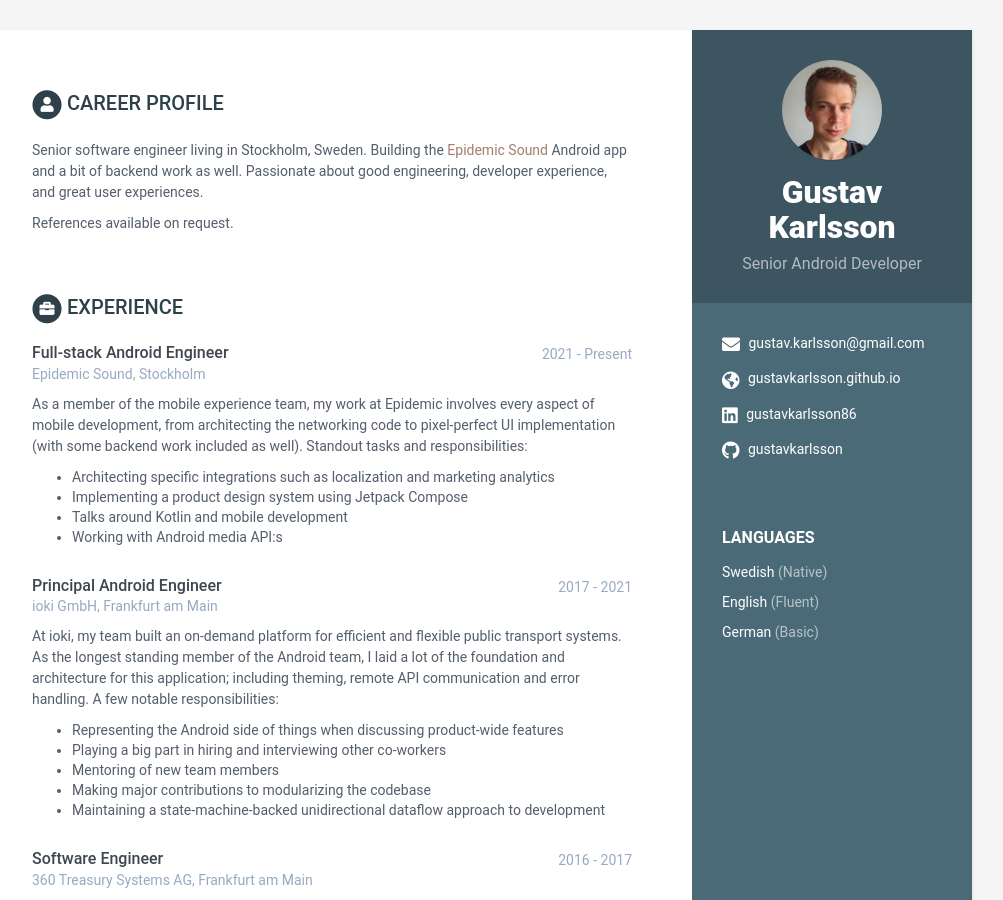
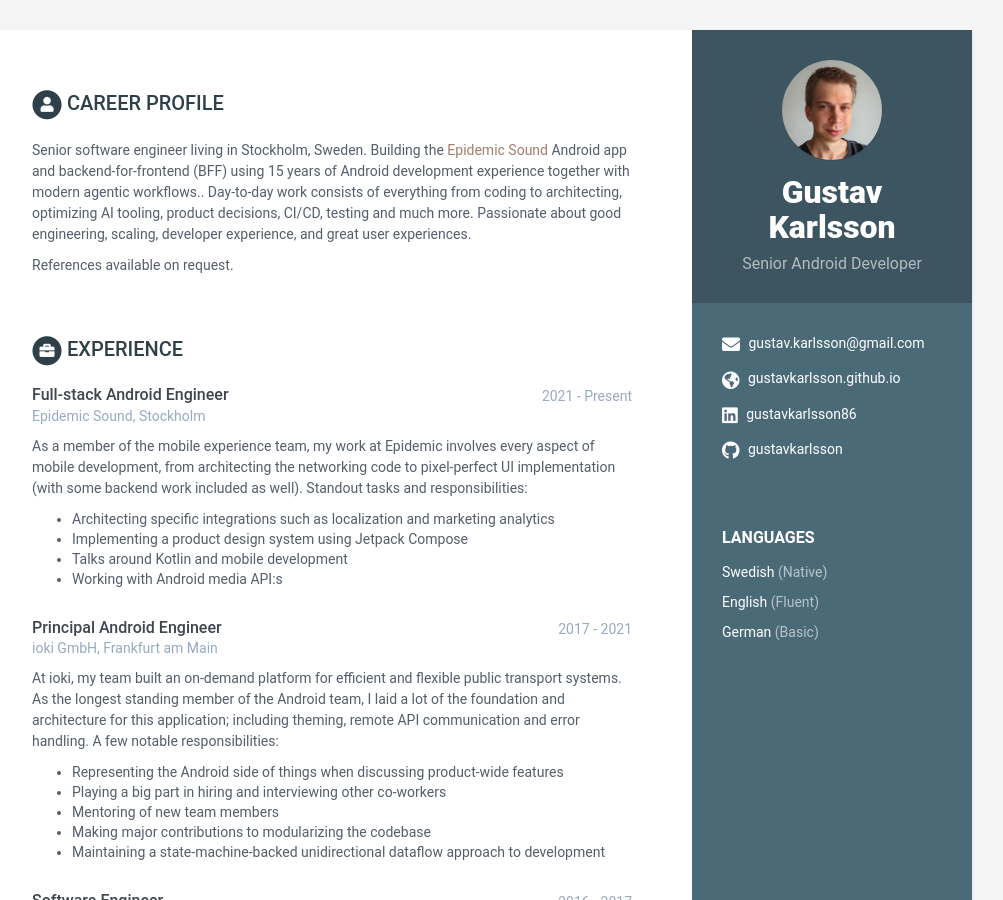
Before and after one commit to gustavkarlsson/gustavkarlsson.github.io, a Jekyll site: the page built from index.html, in a window 1280 px wide and 900 px high. Shown: the whole window, without its empty margins (168-1171 px from the left). Built offline with Jekyll 4.4.1, drawn with Linux system fonts in a browser that asks for light colours; some of the changed text lies outside the part shown.

Commit message:
Flesh out with AI and agentic workflows.

```diff
--- a/_data/data.yml
+++ b/_data/data.yml
@@ -53,8 +53,10 @@ career-profile:
     title: Career Profile
     summary: |
       Senior software engineer living in Stockholm, Sweden.
-      Building the [Epidemic Sound](https://www.epidemicsound.com) Android app and a bit of backend work as well.
-      Passionate about good engineering, developer experience, and great user experiences.
+      Building the [Epidemic Sound](https://www.epidemicsound.com) Android app and backend-for-frontend (BFF) using
+      15 years of Android development experience together with modern agentic workflows..
+      Day-to-day work consists of everything from coding to architecting, optimizing AI tooling, product decisions, CI/CD, testing and much more.
+      Passionate about good engineering, scaling, developer experience, and great user experiences.
 
       References available on request.
 
@@ -155,7 +157,7 @@ skills:
         level: 90%
 
       - name: Android SDK
-        level: 75%
+        level: 80%
 
       - name: Coroutines
         level: 80%
@@ -164,7 +166,7 @@ skills:
         level: 85%
 
       - name: Architechure
-        level: 75%
+        level: 80%
 
       - name: Jetpack Compose
         level: 85%
@@ -172,17 +174,14 @@ skills:
       - name: Material Design
         level: 70%
 
-      - name: Relational databases
-        level: 55%
+      - name: RESTful web services
+        level: 80%
 
-      - name: RESTful web services
+      - name: Gradle
         level: 75%
 
-      - name: Gradle
+      - name: Agentic engineering and AI tooling
         level: 70%
-
-      - name: Firebase
-        level: 60%
 
 footer: |
     Designed with <i class="fas fa-heart"></i> by
```
